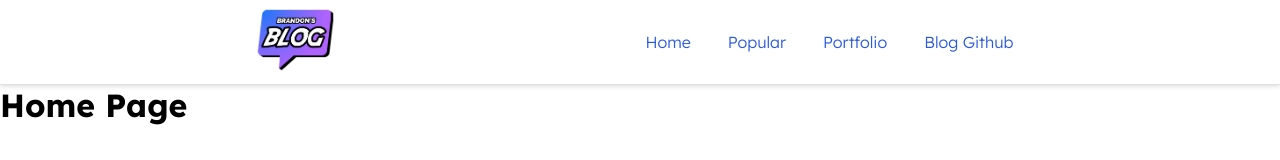
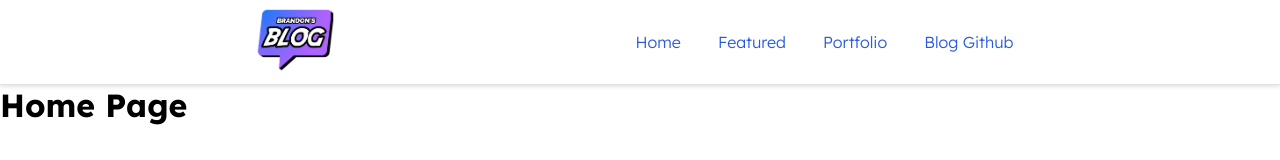
Before and after one commit to BrandonMartinDev/blog-client-test1, a React (Vite) app: page / in a window 1280 px wide. Shown: the top 160 px of the page. Built offline with nearby package versions, Linux system fonts and the light colour scheme.

Commit message:
Changed 'popular' to 'featured'

```diff
--- a/src/layouts/Navbar/index.tsx
+++ b/src/layouts/Navbar/index.tsx
@@ -25,7 +25,7 @@ const Navbar = () => {
               </li>
 
               <li>
-                <Link to="/popular">Popular</Link>
+                <Link to="/featured">Featured</Link>
               </li>
 
               <li>
--- a/src/pages/Error/index.tsx
+++ b/src/pages/Error/index.tsx
@@ -28,7 +28,7 @@ const ErrorPage = () => {
                     </li>
 
                     <li>
-                        <Link to="/popular">Popular</Link>
+                        <Link to="/featured">Featured</Link>
                     </li>
 
                     <li>
```
